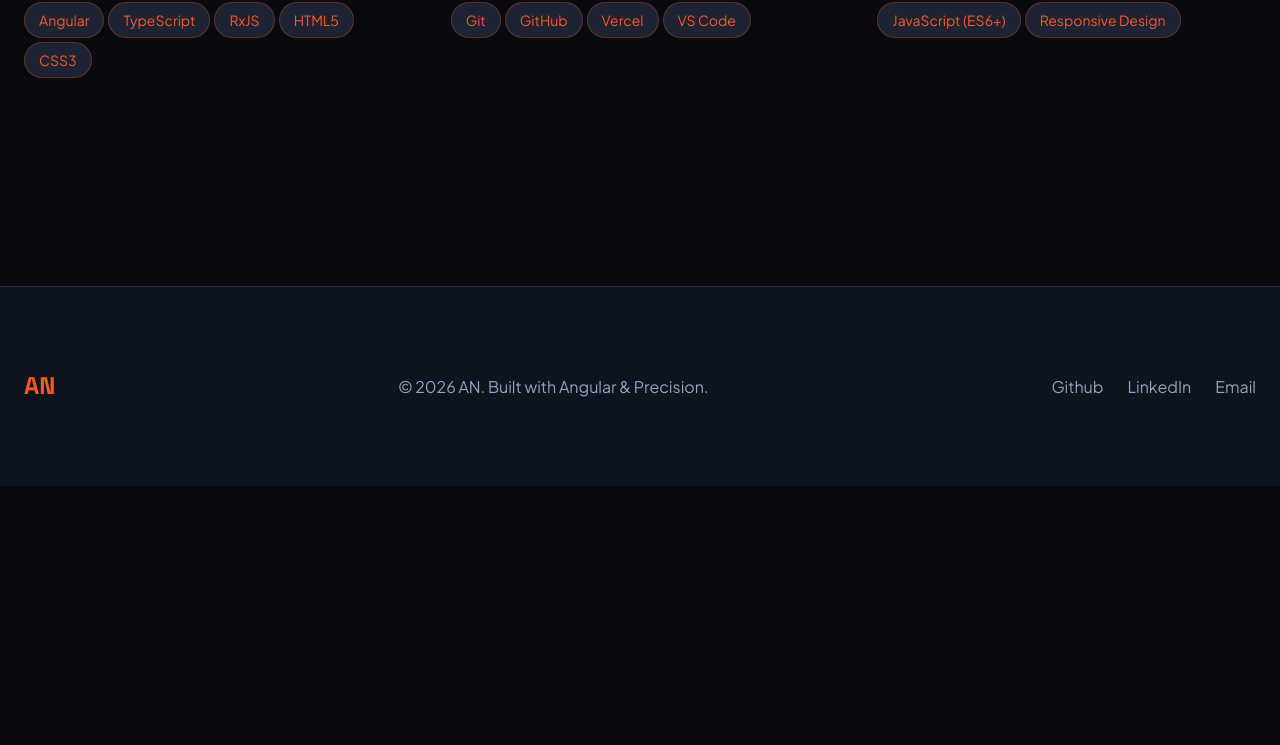
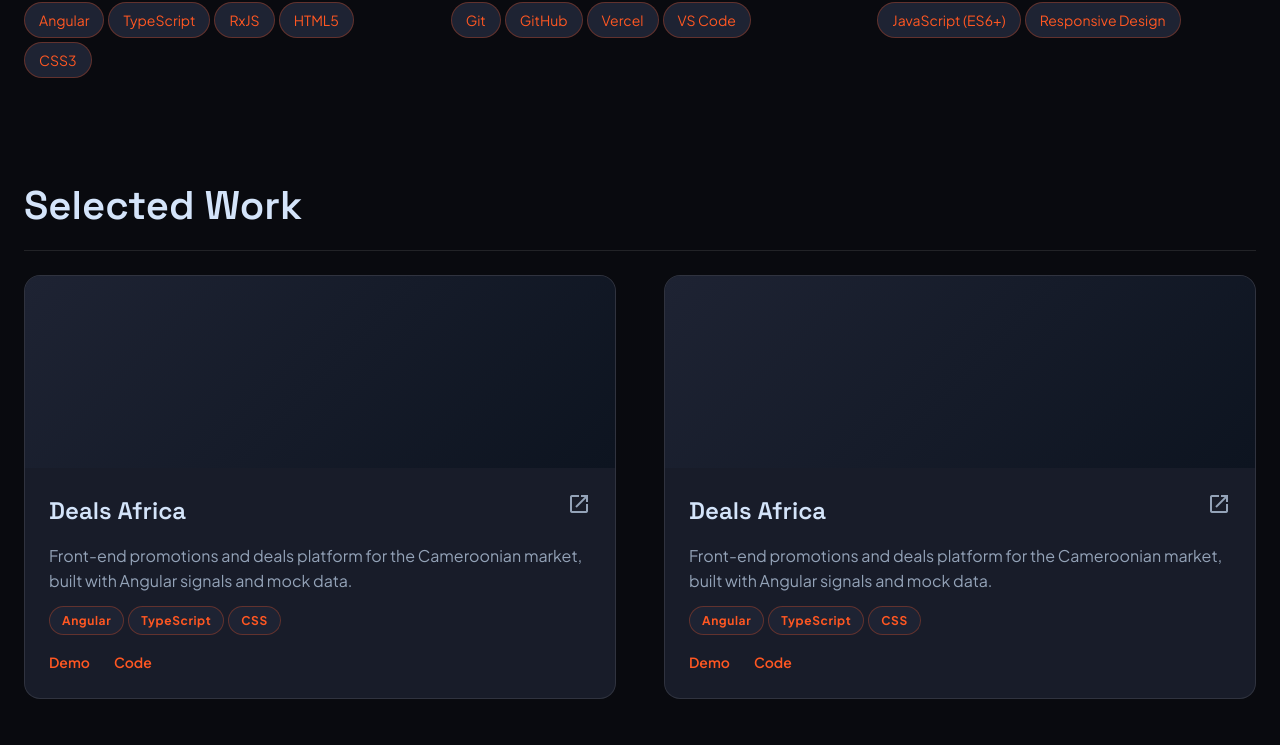
Before and after one commit to erica-dev45/Erica-Ngeh-portfolio, an Angular app: page / in a window 1280 px wide. Shown: the part 1338-2083 px from the top of the page. Before the commit the page ends 1824 px from the top, so only its background shows below. Built offline with nearby package versions, Linux system fonts and the light colour scheme.

Commit message:
chore; added works and selection

```diff
--- a/src/app/app.html
+++ b/src/app/app.html
@@ -3,6 +3,7 @@
       <app-hero></app-hero>
       <app-about></app-about>
       <app-skills></app-skills>
+      <app-projects></app-projects>
 
 </main>
 <app-footer></app-footer>
--- a/src/app/app.ts
+++ b/src/app/app.ts
@@ -5,10 +5,11 @@ import { Footer } from './components/footer/footer';
 import { Hero } from "./components/hero/hero";
 import { About } from "./components/about/about";
 import { Skills } from "./components/skills/skills";
+import { Projects } from './components/projects/projects';
 
 @Component({
   selector: 'app-root',
-  imports: [RouterOutlet, Header, Footer, Hero, About, Skills],
+  imports: [RouterOutlet, Header, Footer, Hero, About, Skills, Projects],
   templateUrl: './app.html',
   styleUrl: './app.css'
 })
--- a/src/app/components/projects/projects.css
+++ b/src/app/components/projects/projects.css
@@ -1,5 +1,121 @@
-.grille {
+
+.projects {
+  padding: var(--space-lg) 0;
+}
+
+.projects__heading {
+  font-family: var(--font-heading);
+  font-size: 40px;
+  font-weight: 600;
+  color: var(--color-text);
+  border-bottom: 1px solid var(--color-border);
+  padding-bottom: var(--space-sm);
+  margin-bottom: var(--space-md);
+}
+
+.projects__grid {
   display: grid;
-  grid-template-columns: repeat(auto-fill, minmax(280px, 1fr));
-  gap: 1.5rem;
+  grid-template-columns: 1fr;
+  gap: var(--space-md);
 }
+
+.project-card {
+  background: var(--color-surface);
+  backdrop-filter: blur(12px);
+  -webkit-backdrop-filter: blur(12px);
+  border: 1px solid var(--color-border);
+  border-radius: var(--radius-lg);
+  overflow: hidden;
+  transition: box-shadow 0.3s ease, border-color 0.3s ease;
+}
+
+.project-card:hover {
+  box-shadow: 0 0 20px var(--color-primary-glow);
+  border-color: rgba(255, 87, 34, 0.3);
+}
+
+.project-card__image-placeholder {
+  height: 192px;
+  /* Swap for <img [src]="project.image"> once you have real screenshots */
+  background: linear-gradient(135deg, #1e2333, #0d1420);
+}
+
+.project-card__body {
+  padding: var(--space-md);
+  display: flex;
+  flex-direction: column;
+  gap: var(--space-sm);
+}
+
+.project-card__top {
+  display: flex;
+  justify-content: space-between;
+  align-items: flex-start;
+}
+
+.project-card__title {
+  font-family: var(--font-heading);
+  font-size: 24px;
+  font-weight: 600;
+  color: var(--color-text);
+}
+
+.project-card__link-icon {
+  color: var(--color-text-muted);
+  transition: color 0.2s ease;
+}
+
+.project-card__link-icon:hover {
+  color: var(--color-primary);
+}
+
+.project-card__description {
+  color: var(--color-text-muted);
+  font-size: 16px;
+  line-height: 1.6;
+  display: -webkit-box;
+  -webkit-line-clamp: 2;
+  -webkit-box-orient: vertical;
+  overflow: hidden;
+}
+
+.project-card__chips {
+  display: flex;
+  flex-wrap: wrap;
+  gap: var(--space-xs);
+}
+
+.project-card__chip {
+  background-color: #1e2333;
+  border: 1px solid rgba(255, 87, 34, 0.3);
+  color: var(--color-primary);
+  padding: 4px 12px;
+  border-radius: var(--radius-full);
+  font-size: 12px;
+  font-weight: 700;
+  letter-spacing: 0.05em;
+}
+
+.project-card__actions {
+  display: flex;
+  gap: var(--space-md);
+  padding-top: var(--space-xs);
+}
+
+.project-card__action-link {
+  color: var(--color-primary);
+  font-size: 14px;
+  font-weight: 600;
+  text-decoration: none;
+}
+
+.project-card__action-link:hover {
+  text-decoration: underline;
+}
+
+@media (min-width: 768px) {
+  .projects__grid {
+    grid-template-columns: repeat(2, 1fr);
+    gap: var(--space-lg);
+  }
+}
--- a/src/app/components/projects/projects.html
+++ b/src/app/components/projects/projects.html
@@ -1,17 +1,37 @@
-<!-- projects.component.html -->
-<section id="projets" class="projets">
-  <h2>Mes projets</h2>
-  <div class="grille">
-    @for (p of projects; track p.title) {
-      <article class="carte">
-        <img [src]="p.image" [alt]="p.title" />
-        <h3>{{ p.title }}</h3>
-        <p>{{ p.description }}</p>
-           <div class="tags">
-          @for (t of p.techs; track t) { <span>{{ t }}</span> }
+<section class="projects" id="work">
+  <h2 class="projects__heading">Selected Work</h2>
+
+  <div class="projects__grid">
+    @for (project of projects; track project.title) {
+      <article class="project-card">
+        <div class="project-card__image-placeholder"></div>
+
+        <div class="project-card__body">
+          <div class="project-card__top">
+            <h3 class="project-card__title">{{ project.title }}</h3>
+            <a
+              [href]="project.demoUrl"
+              target="_blank"
+              class="project-card__link-icon"
+              aria-label="Open live demo"
+            >
+              <span class="material-symbols-outlined">open_in_new</span>
+            </a>
+          </div>
+
+          <p class="project-card__description">{{ project.description }}</p>
+
+          <div class="project-card__chips">
+            @for (tech of project.techs; track tech) {
+              <span class="project-card__chip">{{ tech }}</span>
+            }
+          </div>
+
+          <div class="project-card__actions">
+            <a [href]="project.demoUrl" target="_blank" class="project-card__action-link">Demo</a>
+            <a [href]="project.githubUrl" target="_blank" class="project-card__action-link">Code</a>
+          </div>
         </div>
-        <a [href]="p.demoUrl" target="_blank">Démo</a>
-        <a [href]="p.githubUrl" target="_blank">Code</a>
       </article>
     }
   </div>
--- a/src/app/data/project.ts
+++ b/src/app/data/project.ts
@@ -9,12 +9,30 @@ export interface Project {
 
 export const PROJECTS: Project[] = [
   {
-    title: 'Gestion de tâches',
-    description: 'Application Angular consommant une API REST.',
-    techs: ['Angular', 'TypeScript', 'REST'],
-    demoUrl: 'https://...',
-    githubUrl: 'https://github.com/...',
-    image: 'assets/projets/taches.png',
+    title: 'Deals Africa',
+    description:
+      'Front-end promotions and deals platform for the Cameroonian market, built with Angular signals and mock data.',
+    techs: ['Angular', 'TypeScript', 'CSS'],
+    demoUrl: 'https://your-deals-africa-demo.vercel.app',
+    githubUrl: 'https://github.com/erica-dev45/deals-africa',
+    image: 'a sec'
   },
-  // ... vos autres projets
+  {
+    title: 'Deals Africa',
+    description:
+      'Front-end promotions and deals platform for the Cameroonian market, built with Angular signals and mock data.',
+    techs: ['Angular', 'TypeScript', 'CSS'],
+    demoUrl: 'https://your-deals-africa-demo.vercel.app',
+    githubUrl: 'https://github.com/erica-dev45/deals-africa',
+    image: 'a sec'
+  },
+
+  {
+   title: 'Deals Africa',
+    description:
+      'Front-end promotions and deals platform for the Cameroonian market, built with Angular signals and mock data.',
+    techs: ['Angular', 'TypeScript', 'CSS'],
+    demoUrl: 'https://your-deals-africa-demo.vercel.app',
+    githubUrl: 'https://github.com/erica-dev45/deals-africa',
+    image: 'a sec'},
 ];
```
